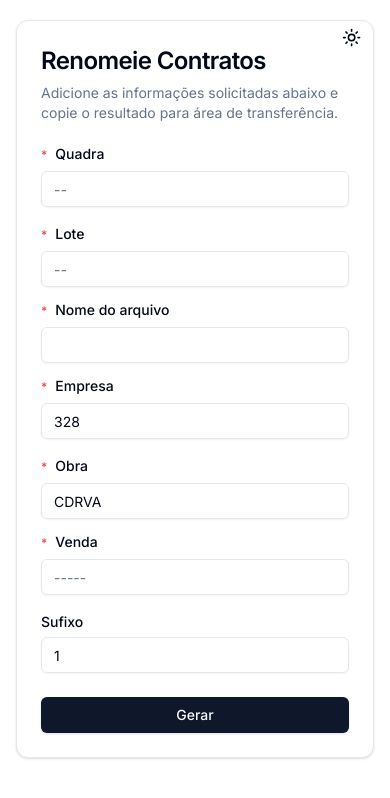
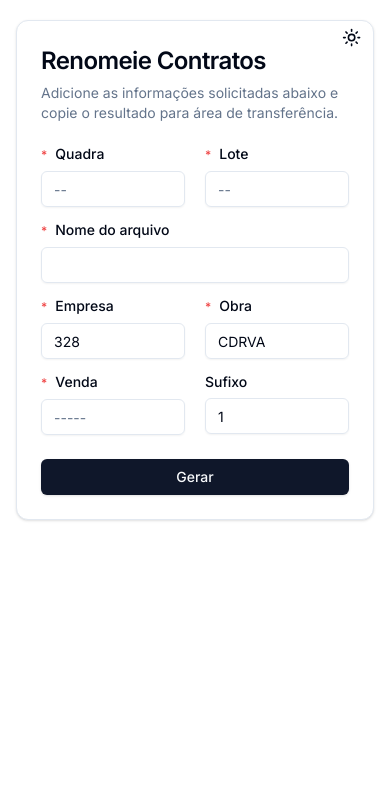
Before and after one commit to KARAUJO1003/rename-contracts, a Next.js app: page / in a window 390 px wide. Shown: the top 798 px of the page. Built offline with nearby package versions, Linux system fonts and the light colour scheme.

Commit message:
Update page.tsx

```diff
--- a/src/app/page.tsx
+++ b/src/app/page.tsx
@@ -139,7 +139,7 @@ export default function Home() {
         </CardHeader>
 
         <CardContent className="grid gap-4 ">
-          <div className="flex sm:items-center gap-5 max-sm:flex-col">
+          <div className="flex sm:items-center gap-5 ">
             <div className="grid gap-2">
               <Label htmlFor="qd">
                 <span className="text-xs text-red-500 mr-2">*</span>Quadra
@@ -199,7 +199,7 @@ export default function Home() {
             />
           </div>
 
-          <div className="flex sm:items-center gap-5 max-sm:flex-col">
+          <div className="flex sm:items-center gap-5 ">
             <div className="grid gap-2">
               <Label htmlFor="empresa">
                 <span className="text-xs text-red-500 mr-2">*</span>Empresa
@@ -229,7 +229,7 @@ export default function Home() {
               />
             </div>
           </div>
-          <div className="flex sm:items-center gap-5 max-sm:flex-col">
+          <div className="flex sm:items-center gap-5 ">
             <div className="grid gap-2">
               <Label htmlFor="venda">
                 <span className="text-xs text-red-500 mr-2">*</span>Venda
```
